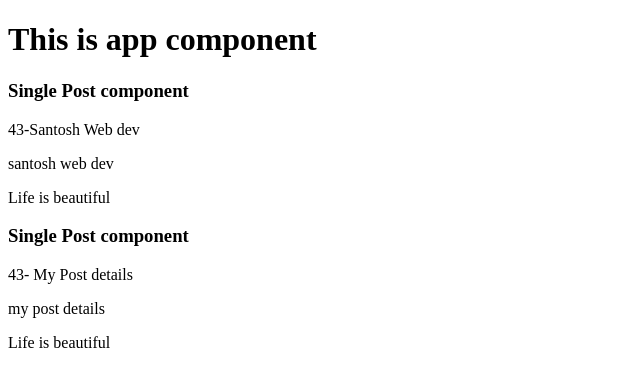
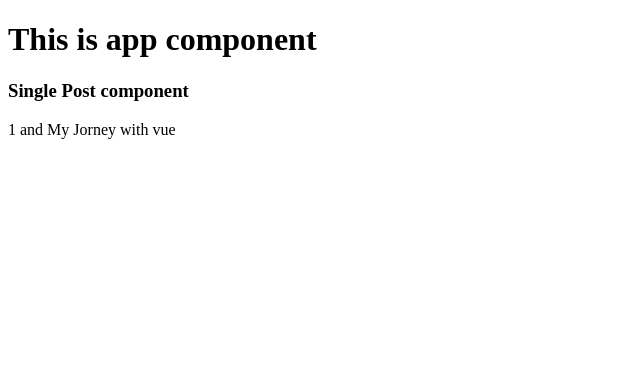
Before and after one commit to santoshkbrj/Vuejs_Tutorial, a Vue app in the folder vue-project/: page / in a window 1280 px wide. Shown: the top 386 px of the page, without its empty margins (0-640 px from the left). Built offline with nearby package versions, Linux system fonts and the light colour scheme.

Commit message:
passing object data as props

```diff
--- a/vue-project/src/App.vue
+++ b/vue-project/src/App.vue
@@ -1,20 +1,16 @@
 <script setup>
-import { ref } from "vue";
-import SinglePostComponent from "./components/SinglePostComponent.vue";
+import SinglePostComponent from './components/SinglePostComponent.vue';
+const post = {
+  id: 1,
+  title: "My Jorney with vue",
+}
 
-const postTitle = ref('My journey with vue');
-
-const postDetails ={
-  title: ' My Post details ',
-  id: 43
-}
 </script>
 
 <template>
   <div>
     <h1>This is app component</h1>
-    <single-post-component title="Santosh Web dev" :postTitle="postTitle" :id="43"/>
-    <single-post-component :title="postDetails.title" :id="postDetails.id"/>
+    <single-post-component v-bind="post"/>
   </div>
 </template>
 
--- a/vue-project/src/components/SinglePostComponent.vue
+++ b/vue-project/src/components/SinglePostComponent.vue
@@ -1,26 +1,15 @@
 <template>
   <div>
     <h3>Single Post component</h3>
-    <p>{{ id }}-{{ title }}</p>
-    <p>{{ name }}</p>
-    <p>{{ quote }}</p>
+     <p>{{ id }} and {{ title }}</p>
   </div>
 </template>
 
 <script setup>
-import { ref, computed } from 'vue';
-
- const props = defineProps({
-    title: String,
-    id: Number
- })
- console.log(props.title)
-
- const name = computed(()=> props.title.trim().toLowerCase());
-
- const quote = ref(props.title);
- quote.value = " Life is beautiful ";
- console.log(name.value)
+defineProps({
+  title: String,
+  id: Number
+})
 </script>
 
 <style>
```
